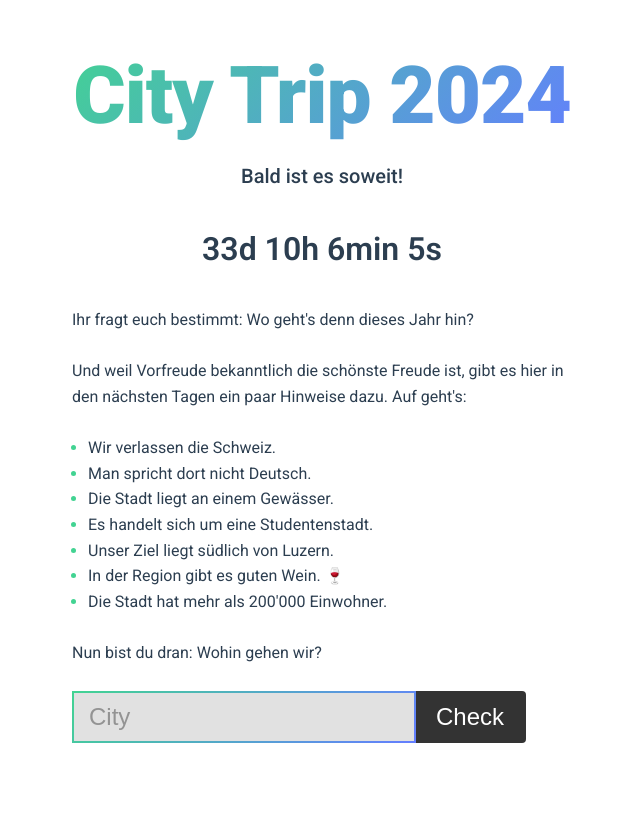
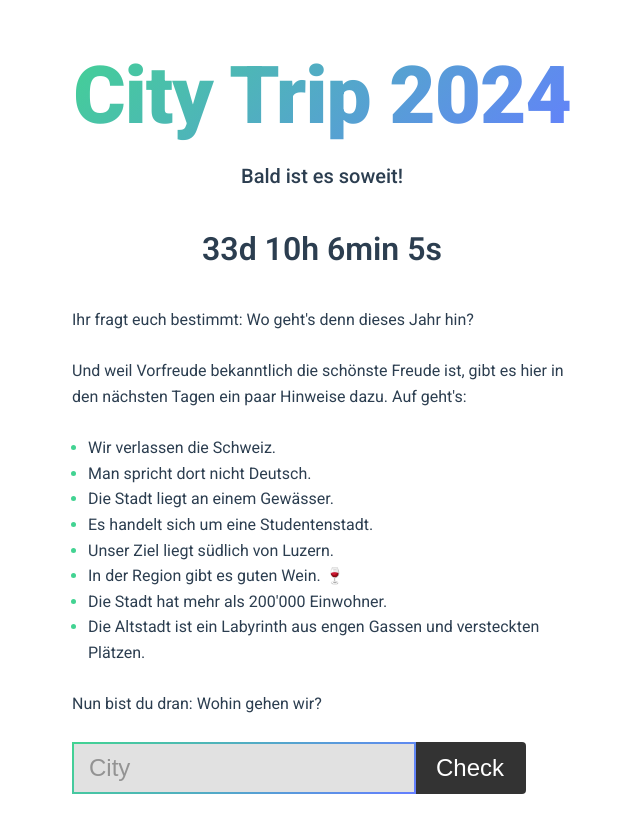
Before and after one commit to mactanner/citytrip, a Vue app: page / in a window 1280 px wide. Shown: the top 832 px of the page, without its empty margins (318-958 px from the left). Built offline with nearby package versions, Linux system fonts and the light colour scheme.

Commit message:
another hint

```diff
--- a/src/App.vue
+++ b/src/App.vue
@@ -90,6 +90,7 @@
         <li>Unser Ziel liegt südlich von Luzern.</li>
         <li>In der Region gibt es guten Wein. 🍷</li>
         <li>Die Stadt hat mehr als 200'000 Einwohner.</li>
+        <li>Die Altstadt ist ein Labyrinth aus engen Gassen und versteckten Plätzen.</li>
       </ul>
       <br />
       <div>Nun bist du dran: Wohin gehen wir?</div>
```
